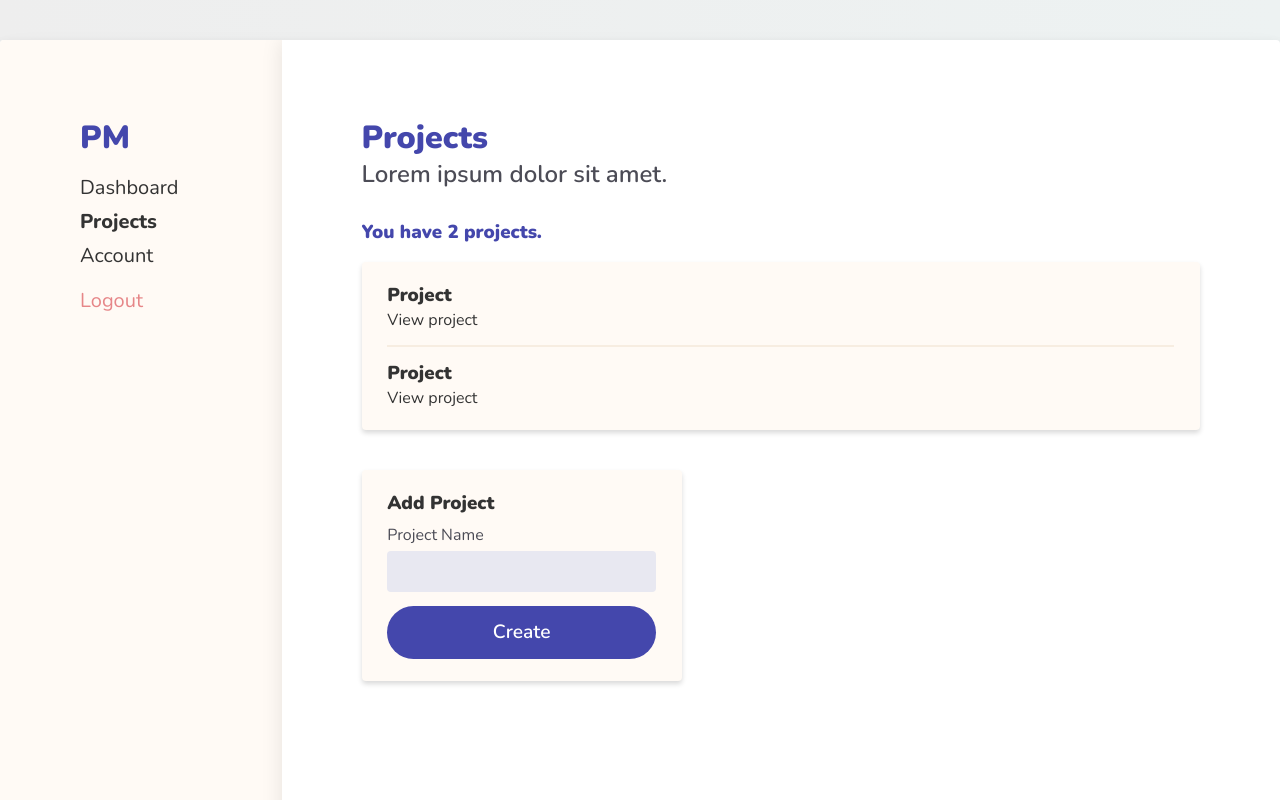
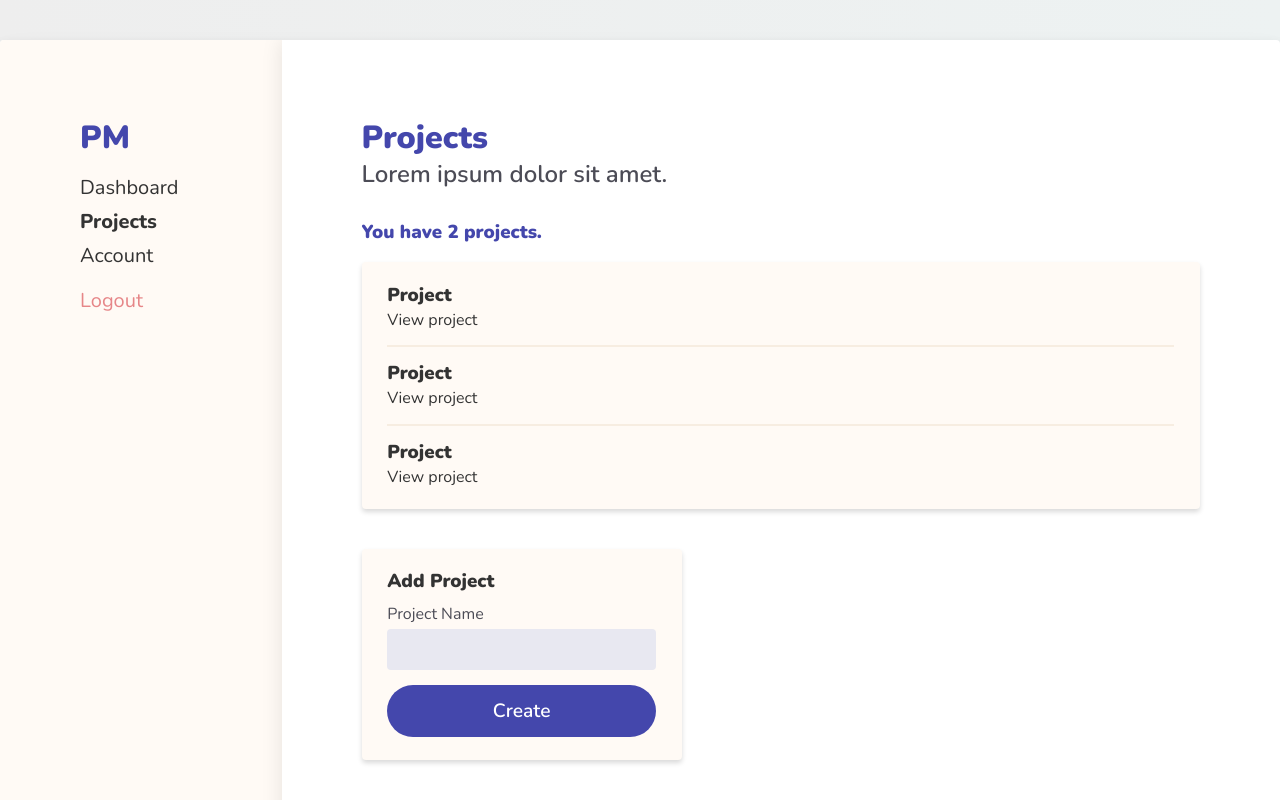
Before and after one commit to ihansson/ts-react-firebase-queries, a React (Create React App) app: page /dashboard/projects in a window 1280 px wide. Shown: the top 800 px of the page. Built offline with nearby package versions, Linux system fonts and the light colour scheme.

Commit message:
Add react springs

```diff
--- a/package.json
+++ b/package.json
@@ -20,6 +20,7 @@
     "react-router": "^5.2.0",
     "react-router-dom": "^5.2.0",
     "react-scripts": "4.0.1",
+    "react-spring": "^8.0.27",
     "typescript": "^4.0.3",
     "web-vitals": "^0.2.4"
   },
--- a/src/components/Projects.tsx
+++ b/src/components/Projects.tsx
@@ -2,19 +2,47 @@ import React, { ReactNode } from "react";
 import { Heading } from "./Elements";
 import { Link } from "react-router-dom";
 import { Block } from "./Grid";
+import { animated, useTransition } from "react-spring";
 
-export const Projects = ({ children }: { children?: ReactNode }) => (
+export const Projects = ({ children }: { children?: ReactNode }) => {
+  const items = [
+    {
+      key: 1,
+      text: "A",
+    },
+    {
+      key: 2,
+      text: "B",
+    },
+    {
+      key: 3,
+      text: "C",
+    },
+  ];
+  const transitions = useTransition(items, (item) => item.key, {
+    from: { opacity: 0, transform: "translate3d(50px,0,0)" },
+    enter: { opacity: 1, transform: "translate3d(0,0,0)" },
+    config: { duration: 500 },
+    trail: 300,
+  });
+
+  return (
     <section>
       <h3 style={{ marginBottom: "1em" }}>
         You have {React.Children.count(children)} projects.
       </h3>
       <Block type="minor" withStyle="is-muted-alt">
-      {children}
+        {transitions.map(({ props, key }) => (
+          <animated.div key={key} style={{ ...props }} className="is-divided">
+            <Project />
+          </animated.div>
+        ))}
       </Block>
     </section>
   );
+};
 export const Project = () => (
-  <article className="is-divided">
+  <article>
     <Heading type="minor">Project</Heading>
     <Link to="/dashboard/projects/1">View project</Link>
   </article>
--- a/src/components/Tasks.tsx
+++ b/src/components/Tasks.tsx
@@ -1,21 +1,61 @@
 import React, { ReactNode } from "react";
-import { Block, Column, Grid } from "./Grid";
+import { Block, Grid } from "./Grid";
 import { Heading } from "./Elements";
 import { Link } from "react-router-dom";
+import { useSpring, animated, useTransition } from "react-spring";
 
-export const Tasks = ({ children }: { children?: ReactNode }) => (
+export const Tasks = ({ children }: { children?: ReactNode }) => {
+  const tasksDueOpacity = useSpring({
+    from: { opacity: 0 },
+    to: { opacity: 1 },
+    config: { duration: 2500 },
+  });
+
+  const items = [
+    {
+      key: 1,
+      text: "A",
+    },
+    {
+      key: 2,
+      text: "B",
+    },
+    {
+      key: 3,
+      text: "C",
+    },
+  ];
+  const transitions = useTransition(items, (item) => item.key, {
+    from: { opacity: 0, transform: "translate3d(0,40px,0)" },
+    enter: { opacity: 1, transform: "translate3d(0,0px,0)" },
+    trail: 300,
+  });
+
+  return (
     <div>
       <h3 style={{ marginBottom: "1em" }}>
-      You have {React.Children.count(children)} tasks due.
+        You have{" "}
+        <animated.span style={tasksDueOpacity}>
+          {React.Children.count(children)}
+        </animated.span>{" "}
+        tasks due.
       </h3>
-    <Grid>{children}</Grid>
+      <Grid>
+        {transitions.map(({ props, key }) => (
+          <animated.div
+            key={key}
+            style={{ ...props, flexGrow: 1, marginRight: "1em" }}
+          >
+            <Task />
+          </animated.div>
+        ))}
+      </Grid>
     </div>
   );
+};
 export const Task = () => (
-  <Column withStyle="is-muted-alt" spacing="1">
-    <Block type="minor">
+  <Block type="minor" withStyle="is-muted-alt">
     <Heading type="minor">Task</Heading>
     <Link to="/projects">View project</Link>
   </Block>
-  </Column>
 );
```
Also changed, not shown: 2 other files (tests, documents, lock files or other folders). Lines whose indentation alone changed are shown as unchanged.
